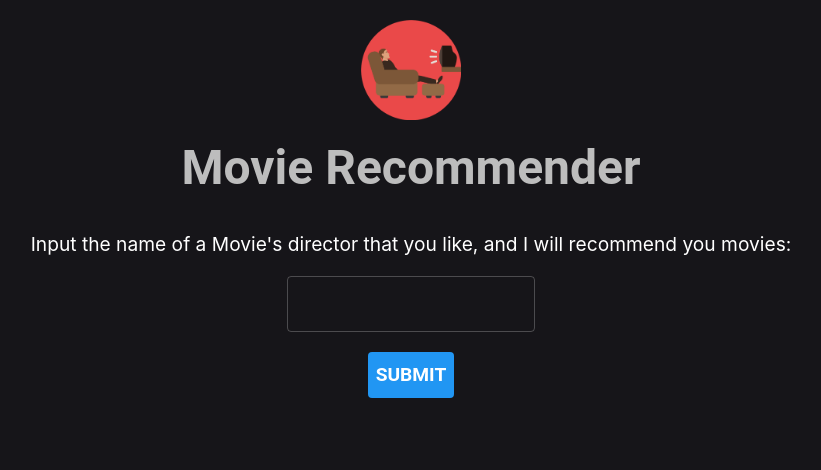
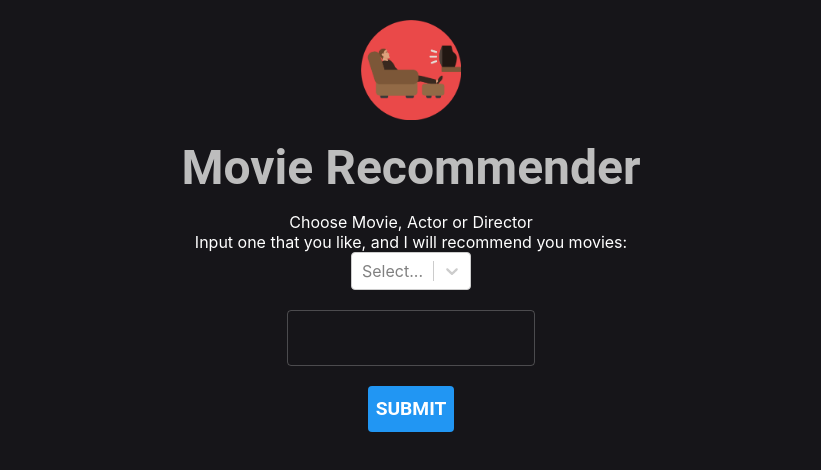
Before and after one commit to rodrijuarez/movie-recommender, a React (Create React App) app: page / in a window 1280 px wide. Shown: the top 470 px of the page, without its empty margins (229-1050 px from the left). Built offline with nearby package versions, Linux system fonts and the light colour scheme.

Commit message:
i cant fix this issue on commented lines pls hlp

```diff
--- a/package.json
+++ b/package.json
@@ -13,6 +13,7 @@
     "react": "^18.2.0",
     "react-dom": "^18.2.0",
     "react-scripts": "5.0.1",
+    "react-select": "^5.7.2",
     "styled-components": "^5.3.9",
     "web-vitals": "^2.1.4"
   },
--- a/src/App.js
+++ b/src/App.js
@@ -3,14 +3,16 @@ import React, { useState } from 'react';
 import theme from './theme';
 import { ThemeProvider, styled } from '@mui/material/styles';
 import { TextField, Button, Typography } from '@mui/material';
+// import { TextField, Button, Typography, Select } from '@mui/material'; //porque estoy queriendo hacerlo funcionar y pensaba que el issue era con el select de MUI, pero no je
 import axios from 'axios';
+import Select, { StylesConfig } from 'react-select';
+// import makeAnimated from 'react-select/animated'; //porque quiero probarlo luego je
 
 const Wrapper = styled('div')(({ theme }) => ({
   display: 'flex',
   flexDirection: 'column',
   alignItems: 'center',
   justifyContent: 'center',
-  // height: 'align',
   backgroundColor: theme.palette.background.default,
   marginTop: '20px',
 }));
@@ -25,8 +27,10 @@ const WrapperImage = styled('div')(({ theme }) => ({
 }));
 
 const Title = styled(Typography)(({ theme }) => ({
-  // fontSize: '2rem',
   fontWeight: 'bold',
+  textAlign: 'center',
+  marginLeft: '1rem',
+  marginRight: '1rem',
   marginBottom: '1rem',
   color: theme.palette.text.secondary,
 }));
@@ -39,8 +43,9 @@ const Form = styled('form')(({ theme }) => ({
 }));
 
 const Label = styled('label')(({ theme }) => ({
-  fontSize: '1.2rem',
-  marginTop: '20px',
+  fontSize: '1rem',
+  marginLeft: '4rem',
+  marginRight: '4rem',
   color: '#ffffff',
 }));
 
@@ -71,6 +76,7 @@ function App() {
   const [value, setValue] = useState('');
   const [click, setClick] = useState(false);
   const [recommendations, setRecommendations] = useState(null);
+  const [option, setOption] = useState('');
 
   const handleChange = event => {
     setValue(event.target.value);
@@ -78,13 +84,21 @@ function App() {
 
   const handleSubmit = event => {
     setClick(true);
+    /* I couldnt fix this issue, after selecting an option, got this:
+          TypeError: Cannot read properties of undefined (reading 'value')*/
+    setOption(event.target.value); //The error occurs with this
     setRecommendations(null);
     event.preventDefault();
-    console.log("Movie's Director: " + value);
+    console.log(option + " selected: " + value);
 
-    axios.get('http://localhost:3001/recommendations', {
+    const optionEndpoint =
+      value === 'movie' ? 'movie-recommendations' :
+      value === 'actor' ? 'actor-recommendations' :
+      'recommendations'; // default value === 'director' ? 'recommendations';
+
+    axios.get(`http://localhost:3001/${optionEndpoint}`, {
       params: {
-        director: value
+        optionSelected: value
       }
     })
     .then(response => {
@@ -96,6 +110,12 @@ function App() {
     });
   }
 
+  const optionsSelect = [
+    { value: 'director', label: 'Director' },
+    { value: 'movie', label: 'Movie' },
+    { value: 'actor', label: 'Actor' }
+  ];
+
   return (
     <ThemeProvider theme={theme}>
       <WrapperImage>
@@ -105,7 +125,15 @@ function App() {
       <Wrapper>
         <Title variant="h1">Movie Recommender</Title>
         <Form onSubmit={handleSubmit}>
-          <Label htmlFor="director-name">Input the name of a Movie's director that you like, and I will recommend you movies:</Label>
+          <Label htmlFor="option-select">
+            Choose Movie, Actor or Director
+          </Label>
+          <Label htmlFor="director-name">
+            Input one that you like, and I will recommend you movies:
+          </Label>
+          <Select id="option-select" name="option-select" options={optionsSelect}
+          // defaultValue={optionsSelect[0].value}
+          ></Select>
           <Input
             id="director-name"
             name="director-name"
@@ -130,10 +158,8 @@ function App() {
             <Body>
               {recommendations.map((rec, index) => (
                 <div key={index}>
-                  {rec.movie && (
-                    <div>{rec.movie}</div>
-                  )}
-                  <div>{rec.director}</div>
+                  <div>`"{rec.movie}" by {rec.director}`</div>
+                  <a href={rec.director}>Ver Trailer</a>
                 </div>
               ))}
             </Body>
--- a/src/theme.js
+++ b/src/theme.js
@@ -8,6 +8,11 @@ const theme = createTheme({
       main: '#2196f3',
       dark: '#0d8aed',
       contrastText: '#ffffff',
+    },
+    secondary: {
+      main: '#750000',
+      dark: '#4a0000',
+      contrastText: '#000000',
     },
     background: {
       default: '#161519',
```
Also changed, not shown: 1 other file (tests, documents, lock files or other folders).
